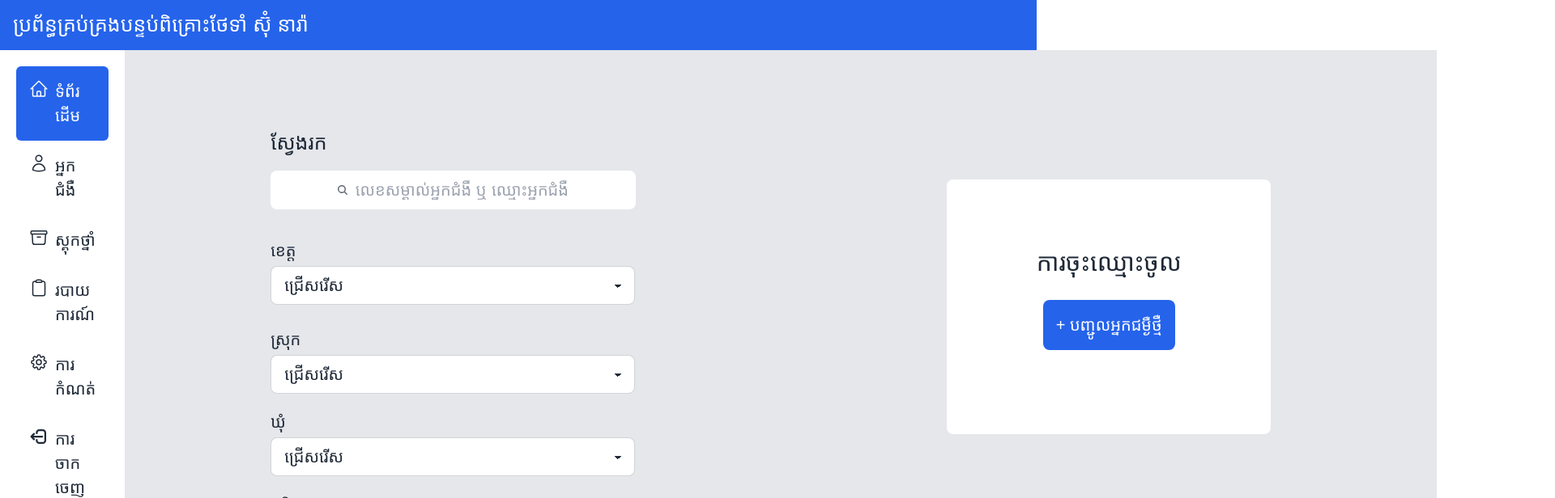
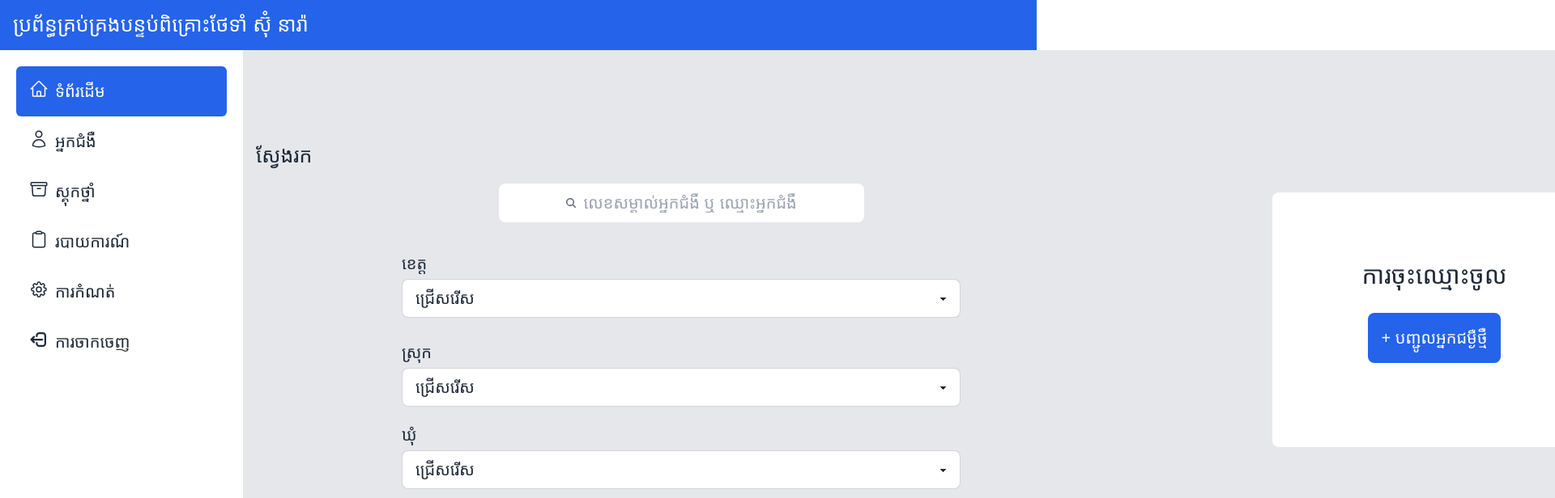
Before and after one commit to kakkzzz/System-hospital, a React (Vite) app: page / in a window 1280 px wide. Shown: the top 616 px of the page at 81% size, 1920 px wide, since content can reach past the window. Built offline with nearby package versions, Linux system fonts and the light colour scheme; a web font is replaced by a local one.

Commit message:
change sidebar

```diff
--- a/index.html
+++ b/index.html
@@ -1,5 +1,5 @@
 <!doctype html>
-<html lang="en">
+<html lang="en" data-theme="light">
   <head>
     <meta charset="UTF-8" />
     <link rel="icon" type="image/svg+xml" href="/vite.svg" />
--- a/src/layout/AdminLayout.jsx
+++ b/src/layout/AdminLayout.jsx
@@ -6,7 +6,7 @@ function AdminLayout() {
         <header className="bg-blue-600 flex items-center justify-between px-4 py-3 text-white  text-[25px]">
             <h1>ប្រព័ន្ធគ្រប់គ្រងបន្ទប់ពិគ្រោះថែទាំ ស៊ុំ នារ៉ា</h1>
         </header>
-            <main className="flex items-start">
+            <main className="flex items-start min-w-fit">
             <div className= "w-[300px] bg-white shadow h-screen text-[20px] p-5">
                <div className="10 items-center">
                <ul>
@@ -63,7 +63,7 @@ function AdminLayout() {
                 </ul>
                </div>
             </div>
-           <div className="bg-gray-200 grow h-screen">
+           <div className="bg-gray-200 p-4 grow h-screen">
             {/* < div className="bg-blue-500 flex items-center justify-between px-8 py-8 text-white font-semibold">
             <h1>Name of Hospital</h1>
             </div> */}
--- a/src/view/Dashboard/Create/Dashboard.jsx
+++ b/src/view/Dashboard/Create/Dashboard.jsx
@@ -5,9 +5,9 @@ function Dashboard() {
     <>
       <main className="flex">
         <div>
-          <div className="bg-gray-200  min-h-screen w-[810px]">
+          <div className="bg-gray-200  min-h-screen">
             <div className="py-20">
-              <h1 className="text-[25px] px-[180px] py-4">ស្វែងរក</h1>
+              <h1 className="text-[25px] py-4">ស្វែងរក</h1>
               <div className="flex justify-center ">
                 <div className="bg-white px-20 input text-[20px] flex items-center gap-2">
                   <span className="">
--- a/src/view/Patient/Patient.jsx
+++ b/src/view/Patient/Patient.jsx
@@ -14,7 +14,7 @@ function Patient() {
               <option>អ្នកជំងឺទឹកនោមផ្អែម</option>
               <option>អ្នកជំងឺលើសសម្ពាធឈាម</option>
            </select>
-          <div className="bg-white px-10 input text-[20px] flex items-center gap-2">
+          <div className="bg-white input  flex items-center gap-2">
                   <span className="">
                     <svg
                       xmlns="http://www.w3.org/2000/svg"
```
